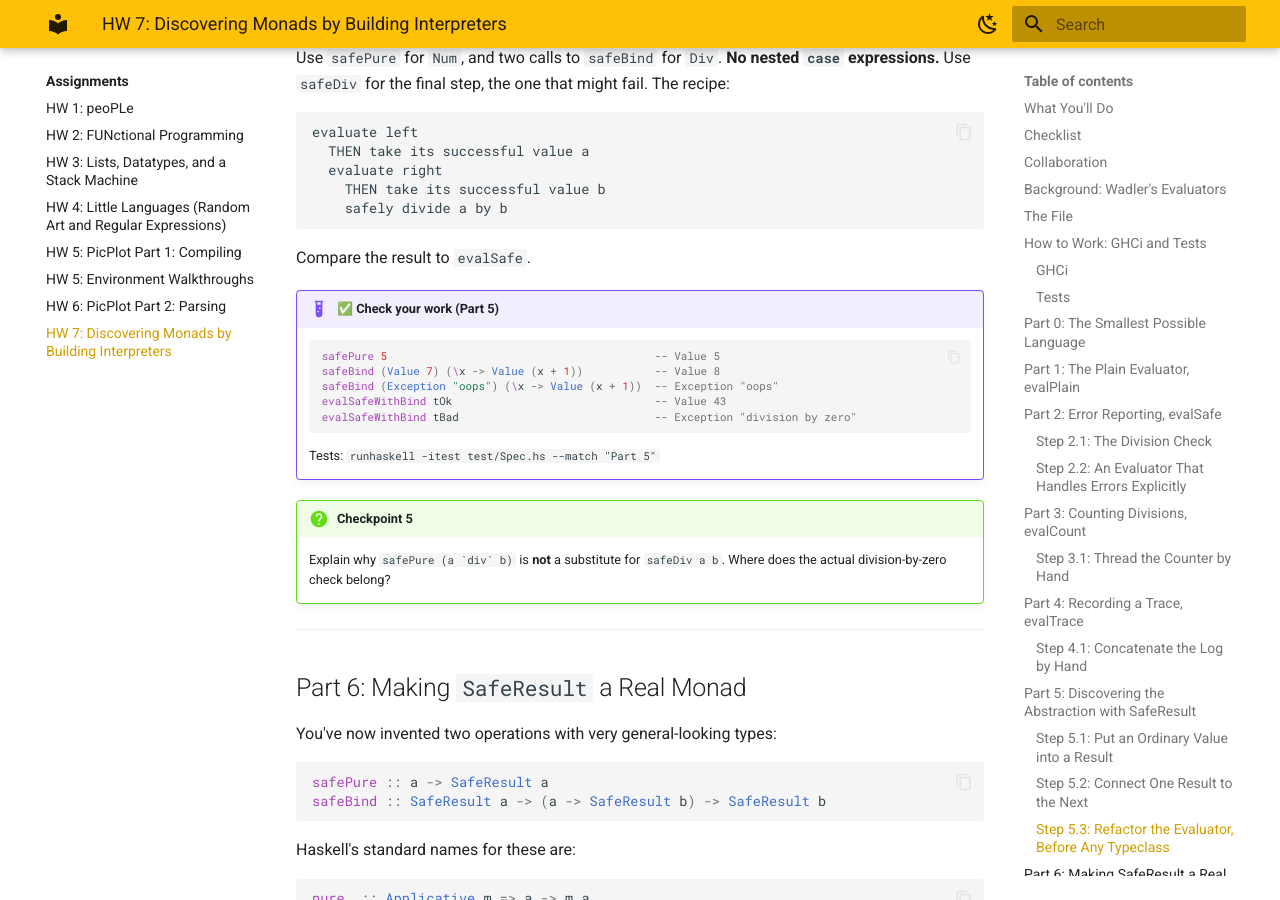
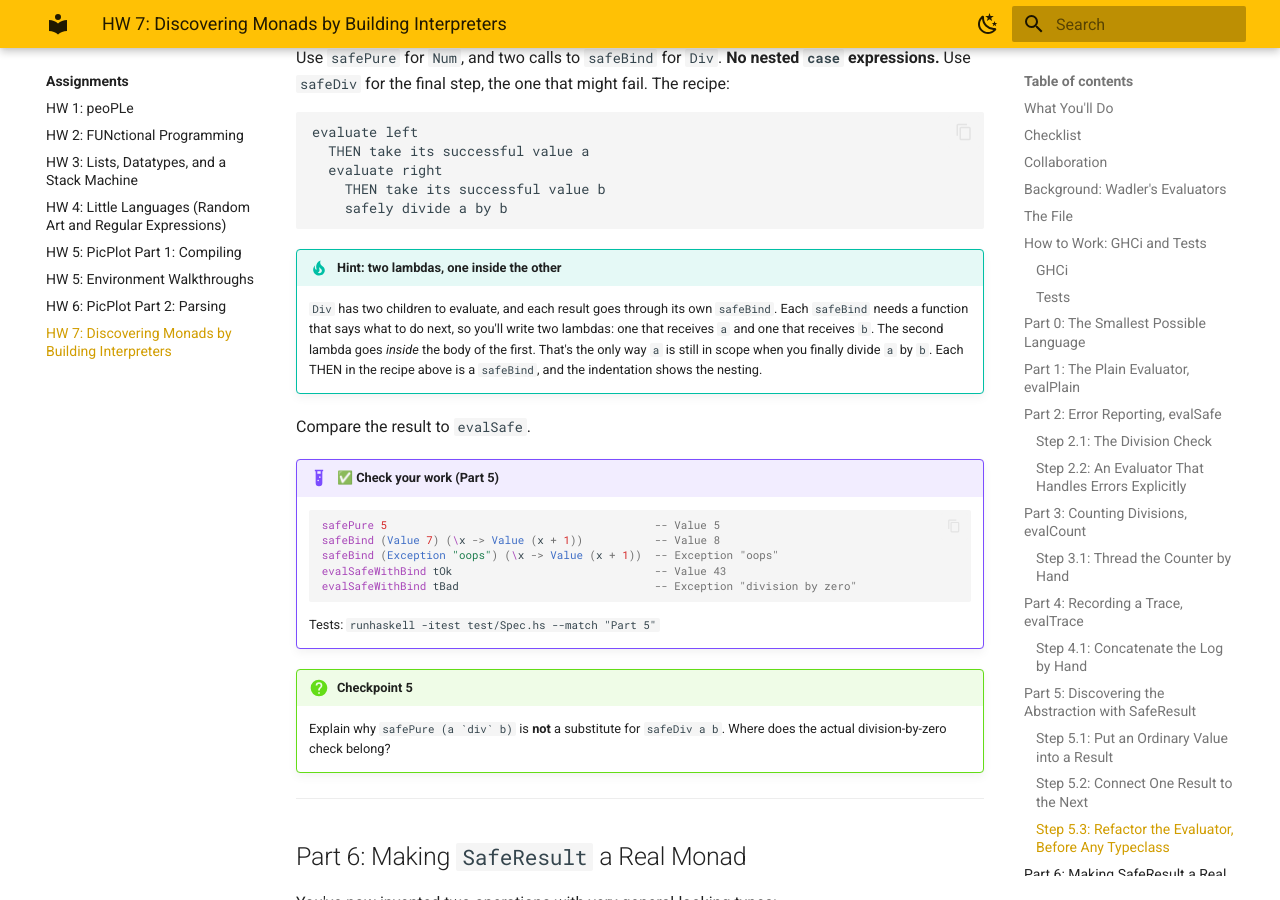
Before and after one commit to lbang-hmc/cs-131-website, an MkDocs documentation site: the page built from content/assignments/hw07.md, in a window 1280 px wide and 900 px high, scrolled down 11347 px. Built offline with MkDocs 1.6.1 and Material for MkDocs 9.7.7, drawn with Linux system fonts in a browser that asks for light colours.

Commit message:
HW 7: hint that evalSafeWithBind needs two nested lambdas
Co-Authored-By: Claude Opus 5.5 <noreply@anthropic.com>

````diff
--- a/content/assignments/hw07.md
+++ b/content/assignments/hw07.md
@@ -454,6 +454,9 @@ evaluate left
     safely divide a by b
 ```
 
+!!! tip "Hint: two lambdas, one inside the other"
+    `Div` has two children to evaluate, and each result goes through its own `safeBind`. Each `safeBind` needs a function that says what to do next, so you'll write two lambdas: one that receives `a` and one that receives `b`. The second lambda goes *inside* the body of the first. That's the only way `a` is still in scope when you finally divide `a` by `b`. Each THEN in the recipe above is a `safeBind`, and the indentation shows the nesting.
+
 Compare the result to `evalSafe`.
 
 !!! example "✅ Check your work (Part 5)"
````
